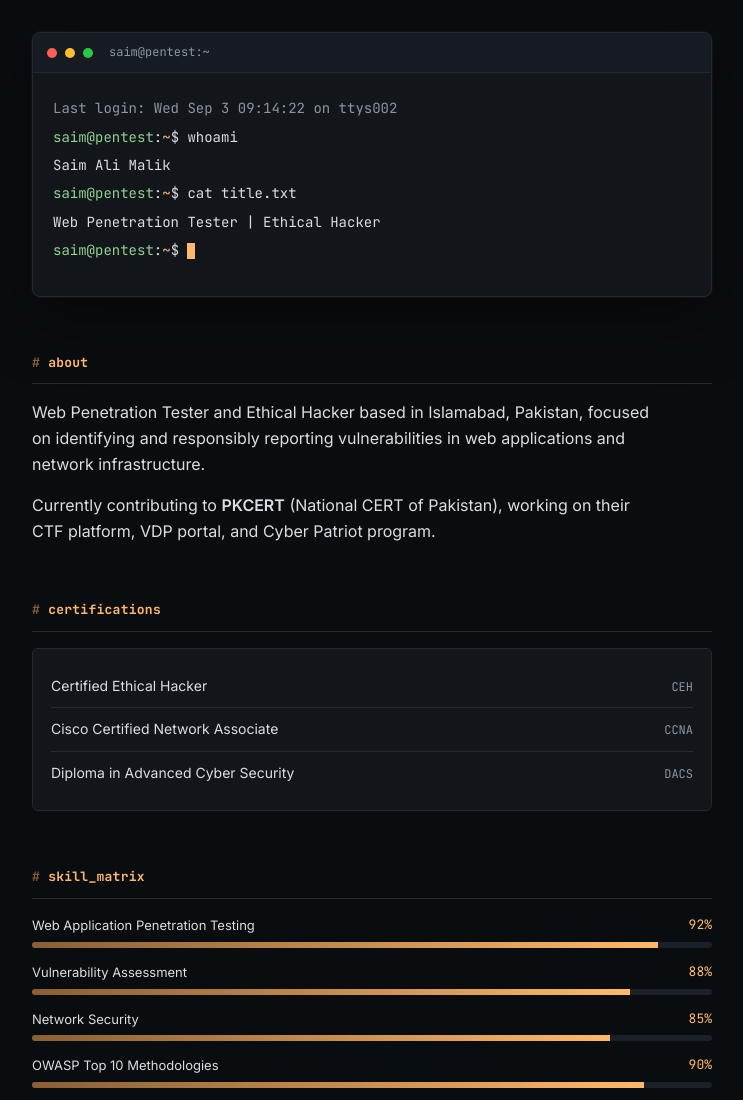
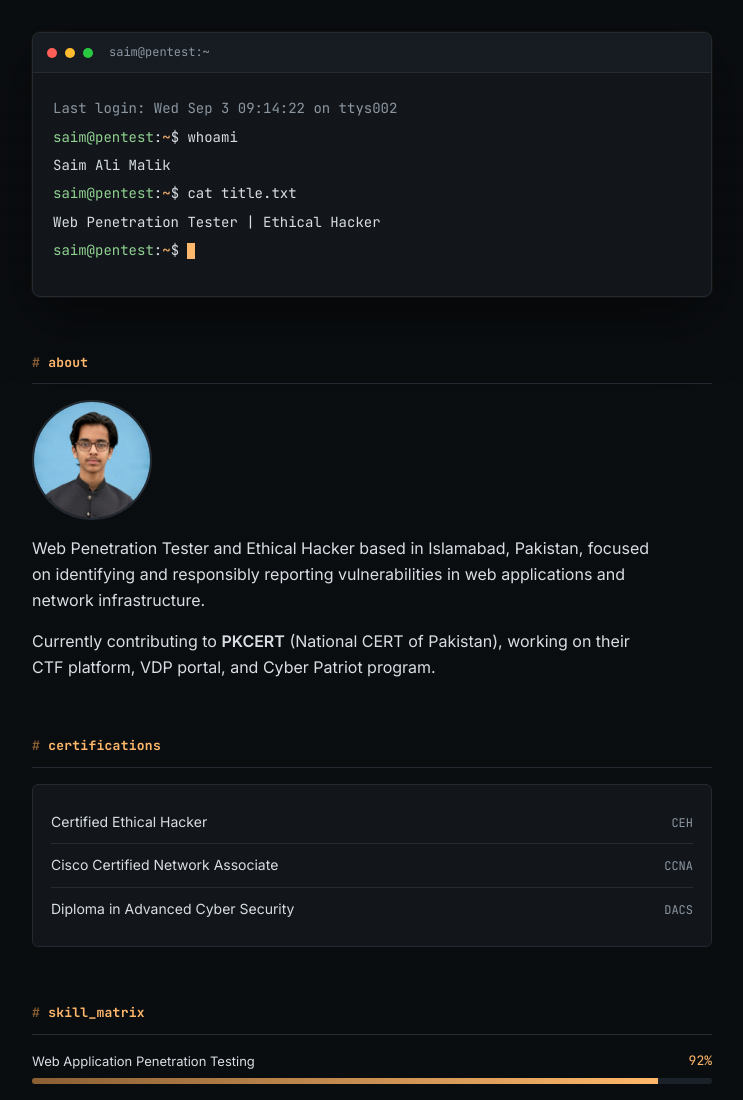
Before and after one commit to saimalimalik-sec/saimalimalik-sec.github.io, a plain HTML site: page index.html in a window 1280 px wide. Shown: the top 1100 px of the page, without its empty margins (268-1011 px from the left). Drawn offline with Linux system fonts and the light colour scheme.

Commit message:
Add files via upload

```diff
--- a/index.html
+++ b/index.html
@@ -10,6 +10,7 @@
 <meta property="og:description" content="Ethical Hacker and Web Penetration Tester based in Islamabad, Pakistan.">
 <meta property="og:type" content="profile">
 <meta property="og:url" content="https://saimalimalik-sec.github.io">
+<meta property="og:image" content="https://saimalimalik-sec.github.io/saim-ali-malik-web-penetration-tester.jpg">
 <script type="application/ld+json">
 {
   "@context": "https://schema.org",
@@ -17,6 +18,7 @@
   "name": "Saim Ali Malik",
   "jobTitle": "Web Penetration Tester",
   "description": "Ethical Hacker and Web Penetration Tester based in Islamabad, Pakistan",
+  "image": "https://saimalimalik-sec.github.io/saim-ali-malik-web-penetration-tester.jpg",
   "url": "https://saimalimalik-sec.github.io",
   "sameAs": [
     "https://linkedin.com/in/saimalimalik-sec",
@@ -138,6 +140,16 @@
   p{color:var(--text); max-width:62ch;}
   .dim{color:var(--text-dim);}
 
+  .profile-photo{
+    width:120px;
+    height:120px;
+    border-radius:50%;
+    object-fit:cover;
+    border:2px solid var(--panel-border);
+    margin-bottom:16px;
+    display:block;
+  }
+
   .card{
     background:var(--panel);
     border:1px solid var(--panel-border);
@@ -228,6 +240,7 @@
 
   <section id="about">
     <h2>about</h2>
+    <img class="profile-photo" src="saim-ali-malik-web-penetration-tester.jpg" alt="Saim Ali Malik - Web Penetration Tester and Ethical Hacker, Islamabad, Pakistan">
     <p>Web Penetration Tester and Ethical Hacker based in Islamabad, Pakistan, focused on identifying and responsibly reporting vulnerabilities in web applications and network infrastructure.</p>
     <p>Currently contributing to <strong>PKCERT</strong> (National CERT of Pakistan), working on their CTF platform, VDP portal, and Cyber Patriot program.</p>
   </section>
```
